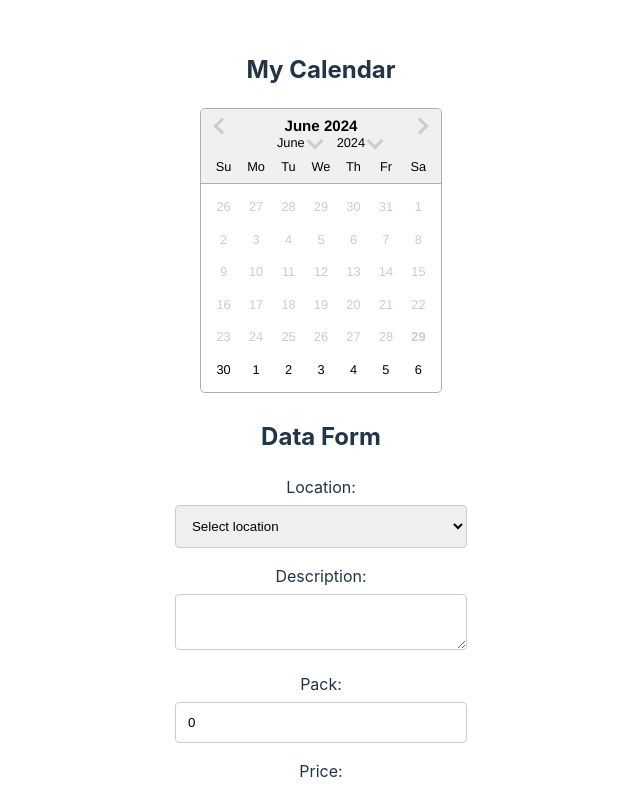
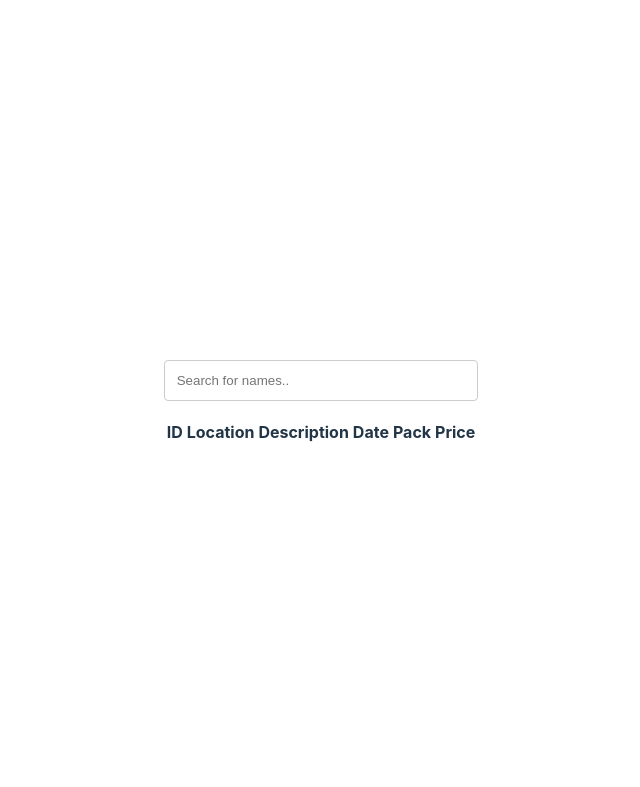
Before and after one commit to Allynesta/myplanner, a React (Vite) app: page /Report-Table in a window 1280 px wide. Shown: the top 787 px of the page, without its empty margins (319-959 px from the left). Built offline with nearby package versions, Linux system fonts and the light colour scheme.

Commit message:
add new page for report of data

```diff
--- a/package.json
+++ b/package.json
@@ -13,7 +13,8 @@
     "formik": "^2.4.6",
     "react": "^18.3.1",
     "react-datepicker": "^7.1.0",
-    "react-dom": "^18.3.1"
+    "react-dom": "^18.3.1",
+    "react-router-dom": "^6.24.0"
   },
   "devDependencies": {
     "@types/react": "^18.3.3",
--- a/src/App.tsx
+++ b/src/App.tsx
@@ -1,11 +1,16 @@
 import "./App.css";
+import { BrowserRouter as Router, Route, Routes } from "react-router-dom";
 import PlannerPage from "./pages/PlannerPage";
+import ReportPage from "./pages/ReportPage";
 
 function App() {
 	return (
-		<>
-			<PlannerPage />
-		</>
+		<Router>
+			<Routes>
+				<Route path="/" element={<PlannerPage />} />
+				<Route path="/Report-Table" element={<ReportPage />} />
+			</Routes>
+		</Router>
 	);
 }
 
--- /dev/null
+++ b/src/components/ReportTable.tsx
@@ -0,0 +1,84 @@
+import { useEffect, useState } from "react";
+// Define the structure of the data each report will have
+interface ReportData {
+	id: number;
+	location: string;
+	description: string;
+	date: Date;
+	pack: number;
+	price: number;
+}
+
+interface Props {
+	reportData: ReportData[];
+}
+
+const ReportTable: React.FC<Props> = ({ reportData }) => {
+	const [showData, setShowData] = useState<ReportData[]>([]);
+
+	useEffect(() => {
+		// Load stored data from localStorage
+		const storedData = localStorage.getItem("plannerData");
+		if (storedData) {
+			setShowData(JSON.parse(storedData));
+		}
+	}, [reportData]);
+
+	const myFunction = () => {
+		const input = (
+			document.getElementById("myInput") as HTMLInputElement
+		).value.toUpperCase();
+		const table = document.getElementById("myTable") as HTMLTableElement;
+		const tr = table.getElementsByTagName("tr");
+
+		for (let i = 1; i < tr.length; i++) {
+			const td = tr[i].getElementsByTagName("td")[0];
+			if (td) {
+				const txtValue = td.textContent || td.innerText;
+				if (txtValue.toUpperCase().indexOf(input) > -1) {
+					tr[i].style.display = "";
+				} else {
+					tr[i].style.display = "none";
+				}
+			}
+		}
+	};
+
+	return (
+		<div>
+			<input
+				id="myInput"
+				onKeyUp={myFunction}
+				placeholder="Search for names.."
+				title="Type in a name"
+				type="text"
+			/>
+
+			<table id="myTable">
+				<thead>
+					<tr className="header">
+						<th style={{ width: "20%" }}>ID</th>
+						<th style={{ width: "20%" }}>Location</th>
+						<th style={{ width: "20%" }}>Description</th>
+						<th style={{ width: "20%" }}>Date</th>
+						<th style={{ width: "10%" }}>Pack</th>
+						<th style={{ width: "10%" }}>Price</th>
+					</tr>
+				</thead>
+				<tbody>
+					{showData.map((data) => (
+						<tr key={data.id}>
+							<td>{data.location}</td>
+							<td>{data.description}</td>
+							<td>{new Date(data.date).toLocaleDateString()}</td>
+							<td>{data.pack}</td>
+							<td>{data.price}</td>
+						</tr>
+					))}
+				</tbody>
+			</table>
+		</div>
+	);
+};
+
+export default ReportTable;
--- /dev/null
+++ b/src/pages/ReportPage.tsx
@@ -0,0 +1,11 @@
+import ReportTable from "../components/ReportTable";
+
+const ReportPage = () => {
+	return (
+		<div>
+			<ReportTable />
+		</div>
+	);
+};
+
+export default ReportPage;
--- /dev/null
+++ b/src/styles/reporttable.css
@@ -0,0 +1,33 @@
+* {
+    box-sizing: border-box;
+  }
+
+  #myInput {
+    background-position: 10px 10px;
+    background-repeat: no-repeat;
+    width: 100%;
+    font-size: 16px;
+    padding: 12px 20px 12px 40px;
+    border: 1px solid #ddd;
+    margin-bottom: 12px;
+  }
+
+  #myTable {
+    border-collapse: collapse;
+    width: 100%;
+    border: 1px solid #ddd;
+    font-size: 18px;
+  }
+
+  #myTable th, #myTable td {
+    text-align: left;
+    padding: 12px;
+  }
+
+  #myTable tr {
+    border-bottom: 1px solid #ddd;
+  }
+
+  #myTable tr.header, #myTable tr:hover {
+    background-color: #f1f1f1;
+  }
```
Also changed, not shown: 1 other file (tests, documents, lock files or other folders).
